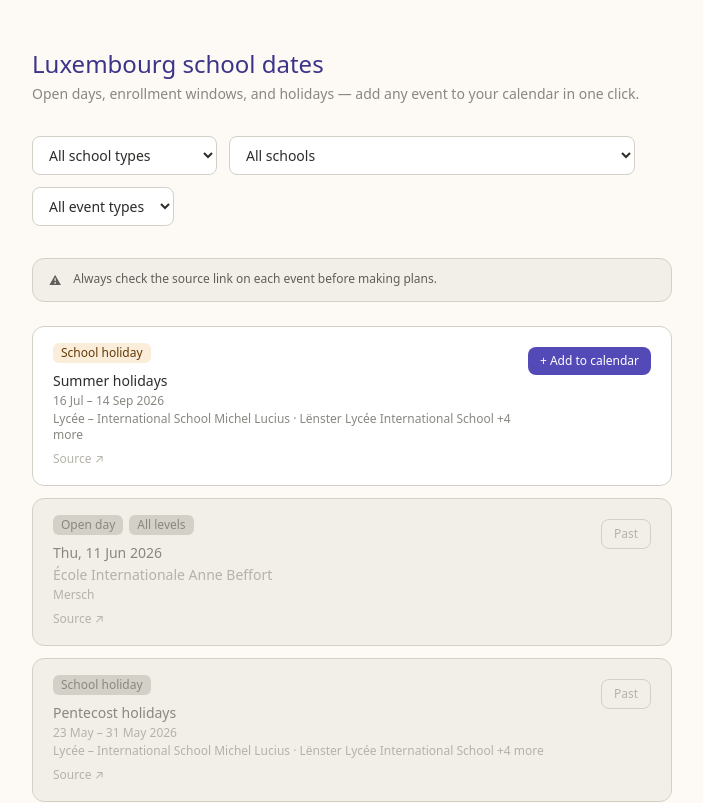
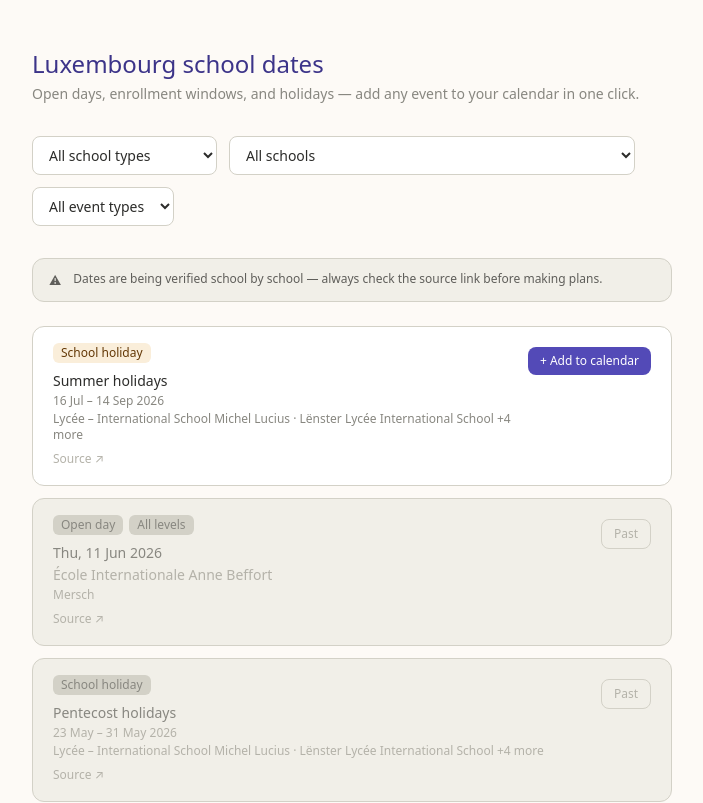
Before and after one commit to tingwang-tech/lux-school-calendar, a Next.js app in the folder app/: page / in a window 1280 px wide. Shown: the top 803 px of the page, without its empty margins (288-991 px from the left). Built offline with nearby package versions, Linux system fonts and the light colour scheme.

Commit message:
no-mistakes(review): Restore verification banner text per CLAUDE.md spec

```diff
--- a/app/src/app/page.tsx
+++ b/app/src/app/page.tsx
@@ -203,7 +203,7 @@ export default function Home() {
       {showVerifyingBanner && (
         <div className="flex gap-3 bg-[#F1EFE8] border border-[#D3D1C7] rounded-xl px-4 py-3 mb-6 text-xs text-[#5F5E5A]">
           <span className="mt-0.5">⚠</span>
-          <span>Always check the source link on each event before making plans.</span>
+          <span>Dates are being verified school by school — always check the source link before making plans.</span>
         </div>
       )}
 
```
